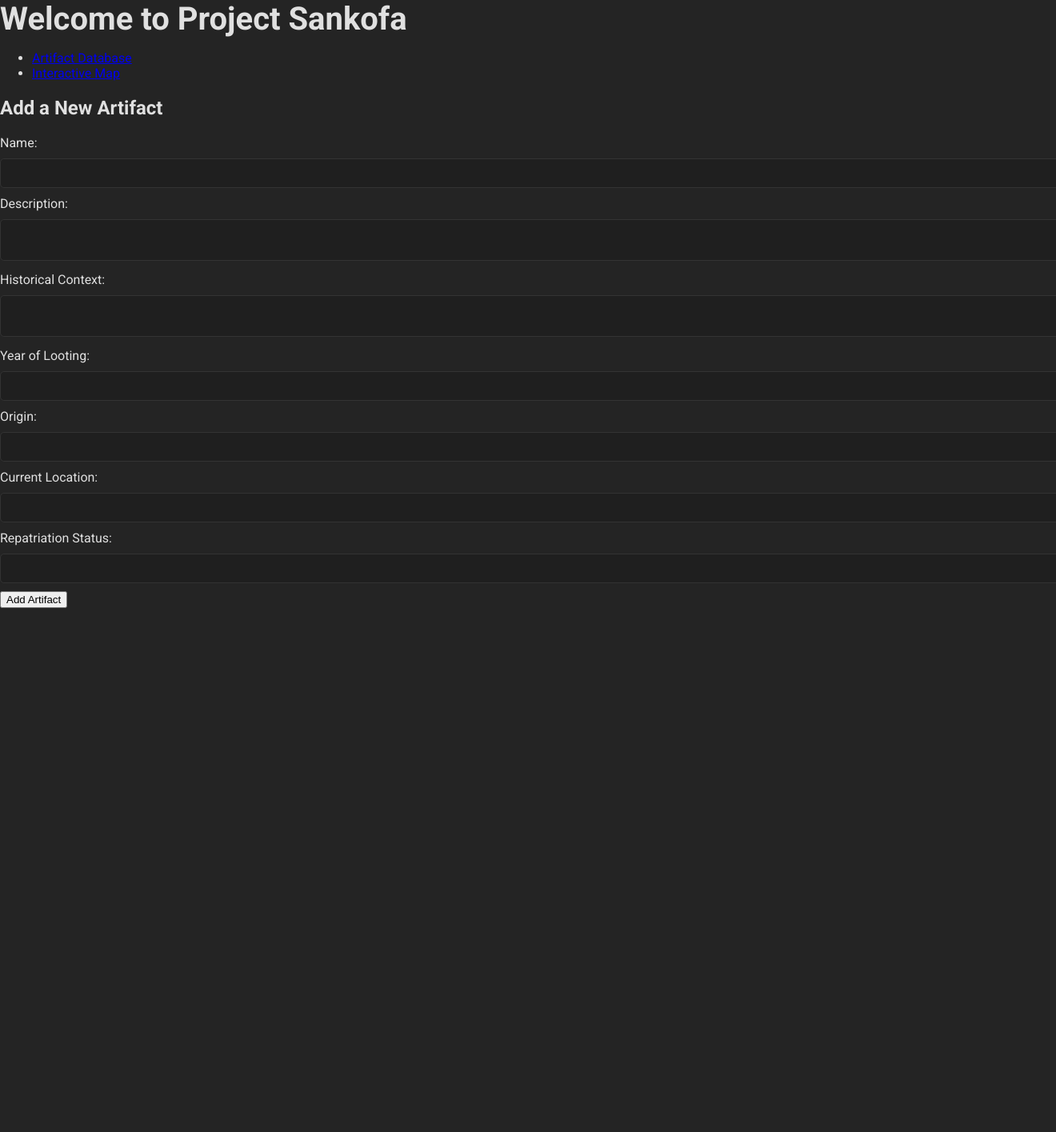
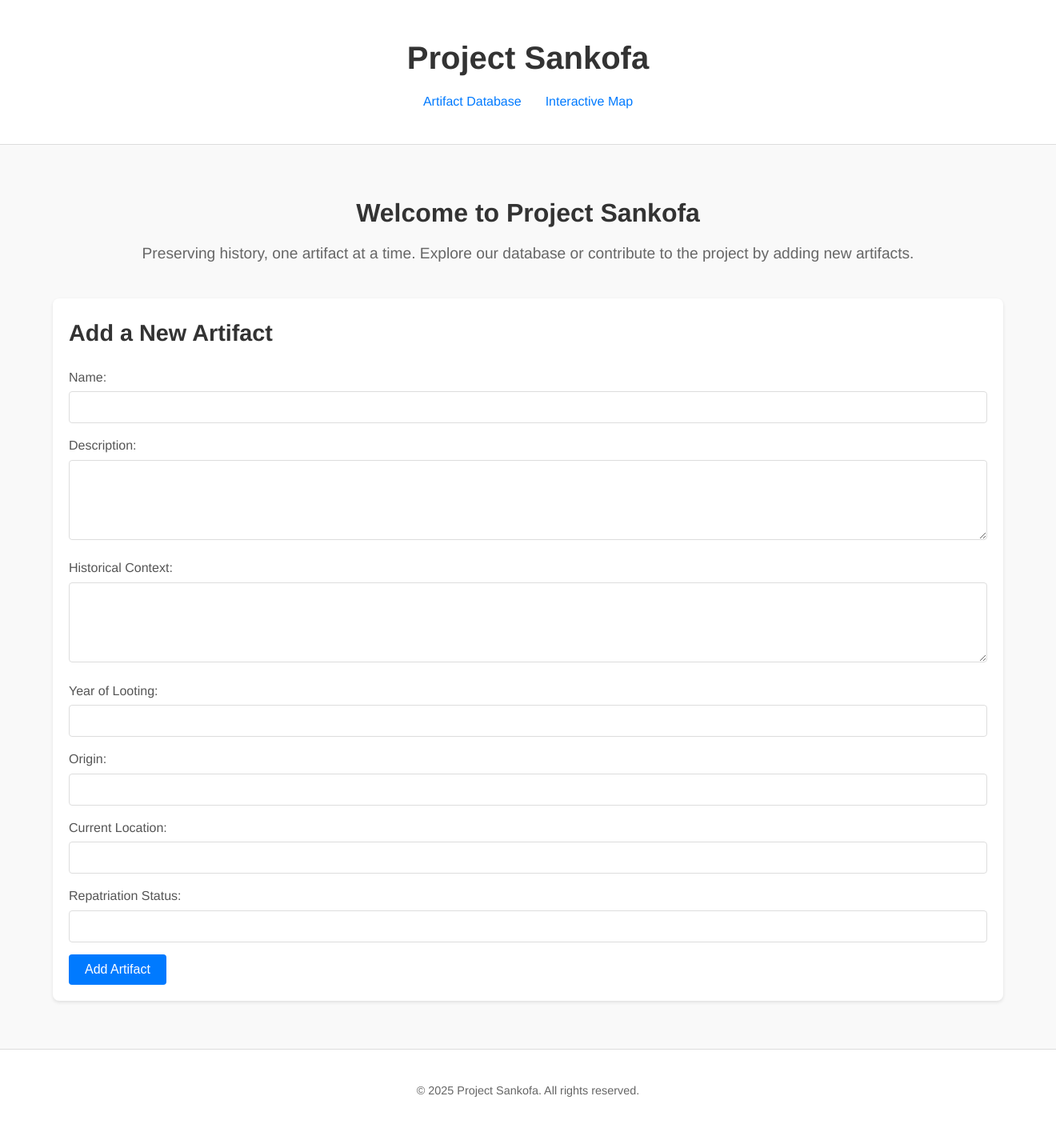
Before and after one commit to Germuu/Project-Sankofa, a Flask app: page / in a window 1320 px wide; the page is wider, and only the part inside the window is pictured. Shown: that part at 80% size. Before the commit the page ends 760 px from the top of that part, so only its background shows below. Run offline with Flask 3, Linux system fonts and the light colour scheme; a user stored in the database is signed in.

```diff
--- a/src/static/css/styles.css
+++ b/src/static/css/styles.css
@@ -3,89 +3,147 @@
 /* Import Roboto font */
 @import url('https://fonts.googleapis.com/css2?family=Roboto:wght@400;700&display=swap');
 
-body {
-    font-family: 'Roboto', sans-serif;
+/* General Reset */
+body, h1, h2, p, ul, li, input, textarea, button {
     margin: 0;
     padding: 0;
-    background-color: #242424;
-    color: #e0e0e0;
+    box-sizing: border-box;
 }
 
-header {
-    background: #1f1f1f;
-    color: #e0e0e0;
-    padding: 20px 0;
-    text-align: center;
-    box-shadow: 0 2px 5px rgba(0, 0, 0, 0.5);
+body {
+    font-family: 'Helvetica Neue', Arial, sans-serif;
+    line-height: 1.6;
+    color: #333;
+    background-color: #f9f9f9;
 }
 
-h1 {
-    margin: 0;
-    font-size: 2.5em;
+/* Container */
+.container {
+    width: 90%;
+    max-width: 1200px;
+    margin: 0 auto;
+    padding: 20px;
 }
 
-nav {
-    margin: 20px 0;
+/* Header */
+header {
+    background-color: #fff;
+    border-bottom: 1px solid #ddd;
+    padding: 20px 0;
+    margin-bottom: 40px;
+}
+
+header h1 {
+    font-size: 2.5rem;
+    font-weight: 600;
+    color: #333;
     text-align: center;
 }
 
-nav a {
-    color: #e0e0e0;
-    text-decoration: none;
-    padding: 10px 15px;
-    margin: 0 10px;
-    border-radius: 5px;
-    transition: background 0.3s;
+header nav ul {
+    display: flex;
+    justify-content: center;
+    list-style: none;
+    margin-top: 10px;
 }
 
-nav a:hover {
-    background: #333333;
+header nav ul li {
+    margin: 0 15px;
 }
 
-.container {
-    width: 80%;
-    margin: auto;
-    overflow: hidden;
-    padding: 20px;
-    background: #1f1f1f;
-    border-radius: 10px;
-    box-shadow: 0 2px 10px rgba(0, 0, 0, 0.5);
+header nav ul li a {
+    text-decoration: none;
+    color: #007aff;
+    font-weight: 500;
+    transition: color 0.3s ease;
 }
 
-.artifact-card {
-    background: #1f1f1f;
-    border: 1px solid #333333;
-    border-radius: 5px;
-    padding: 15px;
-    margin: 10px 0;
-    box-shadow: 0 2px 5px rgba(0, 0, 0, 0.5);
-    transition: transform 0.3s;
+header nav ul li a:hover {
+    color: #0056b3;
 }
 
-.artifact-card:hover {
-    transform: scale(1.05);
+/* Main Content */
+main .intro {
+    text-align: center;
+    margin-bottom: 40px;
 }
 
-.artifact-card h2 {
-    margin-top: 0;
+main .intro h2 {
+    font-size: 2rem;
+    color: #333;
+    margin-bottom: 10px;
 }
 
-input[type="text"], input[type="email"], input[type="password"], textarea {
+main .intro p {
+    font-size: 1.2rem;
+    color: #666;
+}
+
+main .form-section {
+    background-color: #fff;
+    padding: 20px;
+    border-radius: 8px;
+    box-shadow: 0 2px 4px rgba(0, 0, 0, 0.1);
+}
+
+main .form-section h2 {
+    font-size: 1.8rem;
+    color: #333;
+    margin-bottom: 20px;
+}
+
+main .form-section .form-group {
+    margin-bottom: 15px;
+}
+
+main .form-section .form-group label {
+    display: block;
+    font-weight: 500;
+    margin-bottom: 5px;
+    color: #555;
+}
+
+main .form-section .form-group input,
+main .form-section .form-group textarea {
     width: 100%;
     padding: 10px;
-    margin: 10px 0;
-    border: 1px solid #333333;
-    border-radius: 5px;
-    background: #1f1f1f;
-    color: #e0e0e0;
+    border: 1px solid #ddd;
+    border-radius: 4px;
+    font-size: 1rem;
+    color: #333;
 }
 
-.footer {
+main .form-section .form-group textarea {
+    resize: vertical;
+    height: 100px;
+}
+
+main .form-section .btn {
+    display: inline-block;
+    background-color: #007aff;
+    color: #fff;
+    padding: 10px 20px;
+    border: none;
+    border-radius: 4px;
+    font-size: 1rem;
+    cursor: pointer;
+    transition: background-color 0.3s ease;
+}
+
+main .form-section .btn:hover {
+    background-color: #0056b3;
+}
+
+/* Footer */
+footer {
+    background-color: #fff;
+    border-top: 1px solid #ddd;
+    padding: 20px 0;
     text-align: center;
-    padding: 20px;
-    background: #1f1f1f;
-    color: #e0e0e0;
-    position: relative;
-    bottom: 0;
-    width: 100%;
+    margin-top: 40px;
 }
+
+footer p {
+    font-size: 0.9rem;
+    color: #666;
+}
--- a/src/templates/index.html
+++ b/src/templates/index.html
@@ -7,36 +7,71 @@
     <title>Project Sankofa</title>
 </head>
 <body>
-    <h1>Welcome to Project Sankofa</h1>
+    <header>
+        <div class="container">
+            <h1>Project Sankofa</h1>
+            <nav>
                 <ul>
                     <li><a href="{{ url_for('app.artifact_database') }}">Artifact Database</a></li>
                     <li><a href="{{ url_for('app.interactive_map') }}">Interactive Map</a></li>
                 </ul>
+            </nav>
+        </div>
+    </header>
 
+    <main class="container">
+        <section class="intro">
+            <h2>Welcome to Project Sankofa</h2>
+            <p>Preserving history, one artifact at a time. Explore our database or contribute to the project by adding new artifacts.</p>
+        </section>
+
+        <section class="form-section">
             <h2>Add a New Artifact</h2>
             <form action="{{ url_for('app.add_artifact') }}" method="post">
+                <div class="form-group">
                     <label for="name">Name:</label>
-        <input type="text" id="name" name="name" required><br>
+                    <input type="text" id="name" name="name" required>
+                </div>
 
+                <div class="form-group">
                     <label for="description">Description:</label>
-        <textarea id="description" name="description" required></textarea><br>
+                    <textarea id="description" name="description" required></textarea>
+                </div>
 
+                <div class="form-group">
                     <label for="historical_context">Historical Context:</label>
-        <textarea id="historical_context" name="historical_context"></textarea><br>
+                    <textarea id="historical_context" name="historical_context"></textarea>
+                </div>
 
+                <div class="form-group">
                     <label for="year_of_looting">Year of Looting:</label>
-        <input type="text" id="year_of_looting" name="year_of_looting"><br>
+                    <input type="text" id="year_of_looting" name="year_of_looting">
+                </div>
 
+                <div class="form-group">
                     <label for="origin">Origin:</label>
-        <input type="text" id="origin" name="origin"><br>
+                    <input type="text" id="origin" name="origin">
+                </div>
 
+                <div class="form-group">
                     <label for="current_location">Current Location:</label>
-        <input type="text" id="current_location" name="current_location"><br>
+                    <input type="text" id="current_location" name="current_location">
+                </div>
 
+                <div class="form-group">
                     <label for="repatriation_status">Repatriation Status:</label>
-        <input type="text" id="repatriation_status" name="repatriation_status"><br>
+                    <input type="text" id="repatriation_status" name="repatriation_status">
+                </div>
 
-        <button type="submit">Add Artifact</button>
+                <button type="submit" class="btn">Add Artifact</button>
             </form>
+        </section>
+    </main>
+
+    <footer>
+        <div class="container">
+            <p>&copy; 2025 Project Sankofa. All rights reserved.</p>
+        </div>
+    </footer>
 </body>
 </html>
```
Lines whose indentation alone changed are shown as unchanged.
